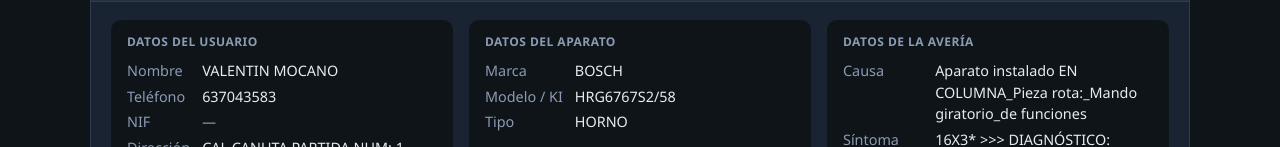
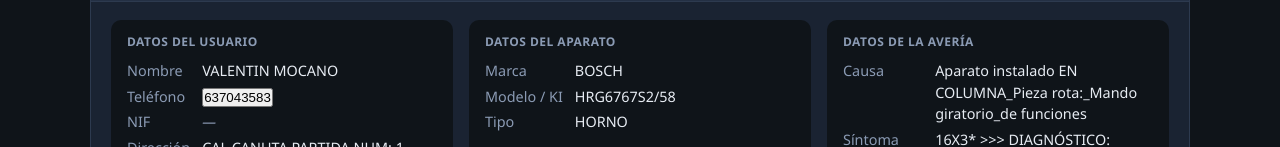
Before and after one commit to F1r0x/Visualizador-Boletines-React, a React (Vite) app: page / in a window 1280 px wide. Both pictures are taken after a click on the button "Cargar datos de ejemplo". Shown: the part 653-800 px from the top of the page. Built offline with nearby package versions, Linux system fonts and the light colour scheme.

Commit message:
Teléfonos independientes: cada número se copia por separado

```diff
--- a/src/components/AvisoCard.jsx
+++ b/src/components/AvisoCard.jsx
@@ -53,6 +53,66 @@ function Field({ label, value, copyable = false }) {
       >
         {v || '—'}
         {copied && <span className="copy-toast">Copiado</span>}
+      </dd>
+    </>
+  )
+}
+
+function parseTelefonos(value) {
+  if (value == null || value === '') return []
+  if (Array.isArray(value)) {
+    return value.map((t) => String(t).trim()).filter(Boolean)
+  }
+  return String(value)
+    .split(/[,;/|]+/)
+    .map((t) => t.trim())
+    .filter(Boolean)
+}
+
+function TelefonoChip({ numero }) {
+  const [copied, setCopied] = useState(false)
+
+  const onCopy = async (e) => {
+    e.stopPropagation()
+    const ok = await copiarTexto(numero)
+    if (ok) {
+      setCopied(true)
+      setTimeout(() => setCopied(false), 1500)
+    }
+  }
+
+  return (
+    <button
+      type="button"
+      className={`tel-chip${copied ? ' copied' : ''}`}
+      onClick={onCopy}
+      title="Clic para copiar este número"
+    >
+      {numero}
+      {copied && <span className="copy-toast">Copiado</span>}
+    </button>
+  )
+}
+
+function TelefonosField({ value }) {
+  const lista = parseTelefonos(value)
+
+  if (!lista.length) {
+    return (
+      <>
+        <dt>Teléfono</dt>
+        <dd className="empty">—</dd>
+      </>
+    )
+  }
+
+  return (
+    <>
+      <dt>Teléfono</dt>
+      <dd className="telefonos-list">
+        {lista.map((num, i) => (
+          <TelefonoChip key={`${num}-${i}`} numero={num} />
+        ))}
       </dd>
     </>
   )
@@ -122,7 +182,7 @@ export default function AvisoCard({ aviso }) {
           <h3>Datos del usuario</h3>
           <dl>
             <Field label="Nombre" value={a.cliente?.nombre} copyable />
-            <Field label="Teléfono" value={a.cliente?.telefonos} copyable />
+            <TelefonosField value={a.cliente?.telefonos} />
             <Field label="NIF" value={a.cliente?.nif} />
             <DireccionField
               direccion={a.direccion?.completa}
```
